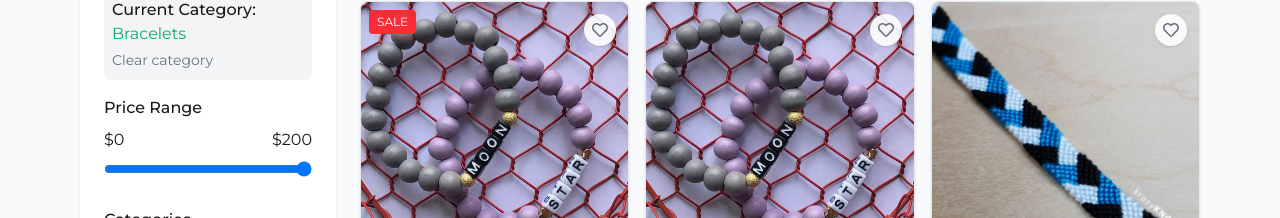
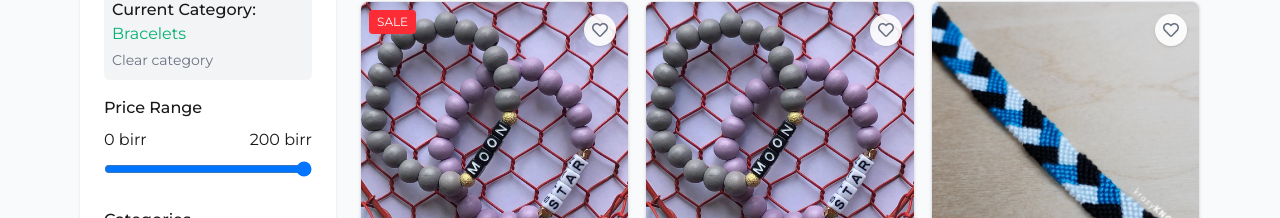
Before and after one commit to nebiyoudawit/Knotts-Jewlery, a React (Vite) app: page /products/bracelets in a window 1280 px wide. Shown: the part 274-492 px from the top of the page. Built offline with nearby package versions, Linux system fonts and the light colour scheme.

Commit message:
fixed filter bug on mobile changed it to a drawer instead

```diff
--- a/src/pages/ProductListing/index.jsx
+++ b/src/pages/ProductListing/index.jsx
@@ -113,8 +113,8 @@ const ProductListing = () => {
             <div className="mb-6">
               <h3 className="font-medium mb-2">Price Range</h3>
               <div className="flex justify-between mb-2">
-                <span>${priceRange[0]}</span>
-                <span>${priceRange[1]}</span>
+                <span>{priceRange[0]} birr</span>
+                <span>{priceRange[1]} birr</span>
               </div>
               <input
                 type="range"
@@ -209,8 +209,8 @@ const ProductListing = () => {
             <div className="mb-6">
               <h3 className="font-medium mb-2">Price Range</h3>
               <div className="flex justify-between mb-2">
-                <span>${priceRange[0]}</span>
-                <span>${priceRange[1]}</span>
+                <span>{priceRange[0]} birr</span>
+                <span>{priceRange[1]} birr</span>
               </div>
               <input
                 type="range"
```
